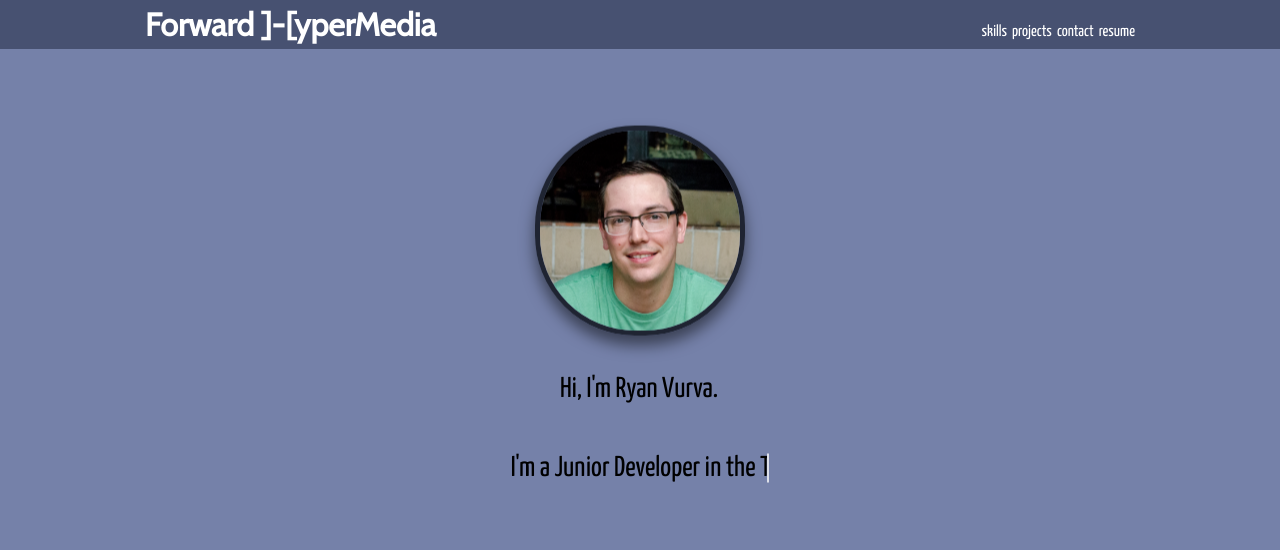
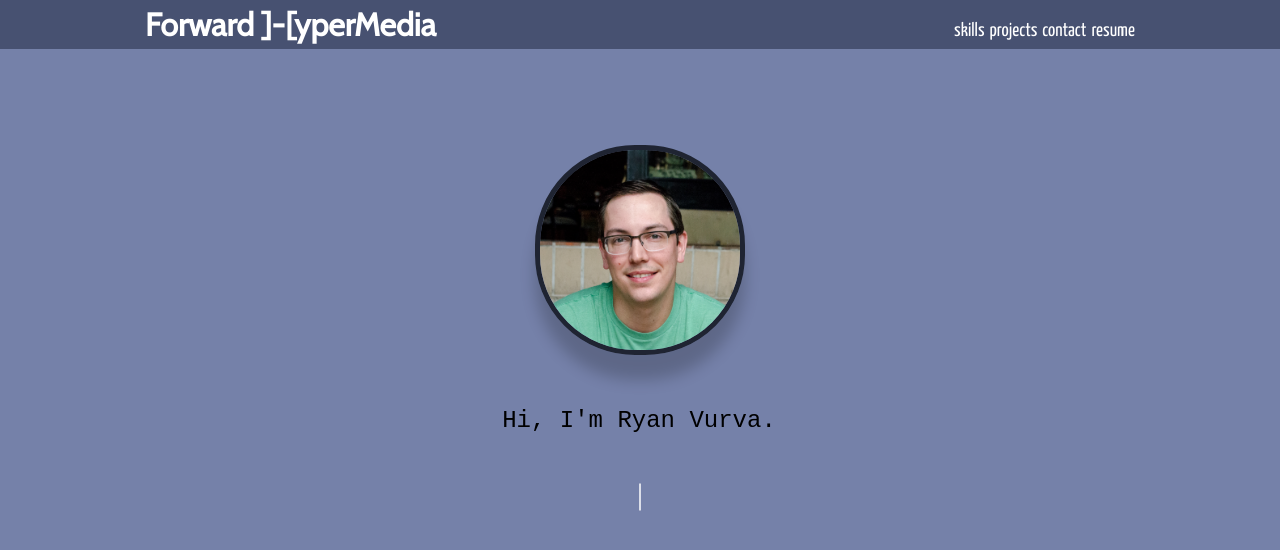
Before and after one commit to ryanvurva/portfolio-3, a React app: page / in a window 1280 px wide. Shown: the top 550 px of the page. Built offline with nearby package versions, Linux system fonts and the light colour scheme.

Commit message:
home page polished with some cool animations

```diff
--- a/src/components/Home.js
+++ b/src/components/Home.js
@@ -5,10 +5,11 @@ class Home extends Component {
   render () {
     return <div className='Home'>
       <div className='Hello'>
-        <img src={ryan} alt='ryan vurva' width='200px' height='200px' />
+        <img className='me' src={ryan} alt='ryan vurva' width='200px' height='200px' />
         <p className='line-1 anim-typewriter'>Hi, I'm Ryan Vurva.</p>
-        <p className='line-2 anim-typewriter-2'>I'm a Junior Developer in the Tampa Bay Area.</p>
-        {/* <a href='#' className='fancy-btn'>Would you like to know more?</a> */}
+        <p className='line-2 anim-typewriter-2'>I'm a Junior Developer</p>
+        <p className='line-3 anim-typewriter-3'>in the Tampa Bay Area.</p>
+        <a href='#' className='fancy-btn'>Would you like to know more?</a>
       </div>
     </div>
   }
--- a/src/styles/_utility.scss
+++ b/src/styles/_utility.scss
@@ -1,8 +1,8 @@
-@import url('https://fonts.googleapis.com/css?family=Cabin|Yanone+Kaffeesatz');
-
+@import url('https://fonts.googleapis.com/css?family=Anonymous+Pro|Cabin|Yanone+Kaffeesatz');
 $base-text-size: 16px;
 $base-font-family: 'Yanone Kaffeesatz', sans-serif;
 $title-font-family: 'Cabin', sans-serif;
+$typewriter-font: 'Anonymous Pro', monospace;
 $theme-color: hsl(226, 23%, 36%);
 
 // Remove the browsers built-in styling for lists elements.
--- /dev/null
+++ b/src/styles/home.scss
@@ -0,0 +1,215 @@
+@import 'utility';
+
+.Home {
+  margin: 10em auto;
+  height: 100%;
+  min-height: 90vh;
+  max-width: 1000px;
+  background-color: lighten($theme-color, 20%);
+
+  .Hello {
+    display: flex;
+    justify-content: center;
+    flex-direction: column;
+    align-items: center;
+    margin-top: 5em;
+    // padding-top: 3em;
+    // padding-left: 3em;
+    animation: bounce-in-top 1.1s 1s both;
+
+    @keyframes bounce-in-top {
+      0% {
+        transform: translateY(-500px);
+        animation-timing-function: ease-in;
+        opacity: 0;
+      }
+      38% {
+        transform: translateY(0);
+        animation-timing-function: ease-out;
+        opacity: 1;
+      }
+      55% {
+        transform: translateY(-65px);
+        animation-timing-function: ease-in;
+      }
+      72% {
+        transform: translateY(0);
+        animation-timing-function: ease-out;
+      }
+      81% {
+        transform: translateY(-28px);
+        -webkit-animation-timing-function: ease-in;
+      }
+      90% {
+        transform: translateY(0);
+        animation-timing-function: ease-out;
+      }
+      95% {
+        transform: translateY(-8px);
+        animation-timing-function: ease-in;
+      }
+      100% {
+        transform: translateY(0);
+        animation-timing-function: ease-out;
+      }
+    }
+
+    img {
+      border: thick solid darken($theme-color, 20%);
+      border-radius: 100px;
+      animation: float 6s ease-in-out infinite;
+      animation-delay: 2s;
+
+      @keyframes float {
+	      0% {
+		      box-shadow: 0 5px 15px 0px rgba(0,0,0,0.6);
+		      transform: translatey(0px);
+	      }
+	      50% {
+	      	box-shadow: 0 25px 15px 0px rgba(0,0,0,0.2);
+		      transform: translatey(-15px);
+	      }
+	      100% {
+		      box-shadow: 0 5px 15px 0px rgba(0,0,0,0.6);
+		      transform: translatey(0px);
+	      }
+      }
+    }
+
+    .line-1{
+      position: relative;
+      top: 50%;
+      width: 12em;
+      margin: 50px auto;
+      border-right: 2px solid rgba(255,255,255,.75);
+      font-size: 150%;
+      font-family: 'Share Tech Mono', monospace;
+      text-align: center;
+      white-space: nowrap;
+      overflow: hidden;
+      transform: translateY(-50%);
+    }
+
+    .anim-typewriter{
+      visibility: hidden;
+      animation: typewriter 1s steps(20) 1s 1 normal both,
+        blinkTextCursor 500ms steps(20) 4 normal;
+        animation-fill-mode: forwards;
+        animation-delay: 3s;
+    }
+    @keyframes typewriter{
+      from{width: 0; visibility: visible;}
+      to{width: 12em; visibility: visible;}
+    }
+    @keyframes blinkTextCursor{
+      from{border-right-color: rgba(255,255,255,.75);}
+      to{border-right-color: transparent;}
+    }
+
+    .line-2{
+      position: relative;
+      top: 50%;
+      width: 14em;
+      margin: 0 auto;
+      border-right: 2px solid rgba(255,255,255,.75);
+      font-size: 150%;
+      font-family: 'Share Tech Mono', monospace;
+      text-align: center;
+      white-space: nowrap;
+      overflow: hidden;
+      transform: translateY(-50%);
+    }
+
+    .anim-typewriter-2{
+      visibility: hidden;
+      animation: typewriter-2 1.8s steps(30) 1s 1 normal both,
+        blinkTextCursor-2 500ms steps(30) 4 normal;
+        animation-fill-mode: forwards;
+        animation-delay: 5s;
+    }
+    @keyframes typewriter-2{
+      from{width: 0; visibility: visible;}
+      to{width: 14em; visibility: visible;}
+    }
+    @keyframes blinkTextCursor-2{
+      from{border-right-color: rgba(255,255,255,.75);}
+      to{border-right-color: transparent;}
+    }
+
+    .line-3{
+      position: relative;
+      top: 50%;
+      width: 14em;
+      margin: 0 auto;
+      border-right: 2px solid rgba(255,255,255,.75);
+      font-size: 150%;
+      font-family: 'Share Tech Mono', monospace;
+      text-align: center;
+      white-space: nowrap;
+      overflow: hidden;
+      transform: translateY(-50%);
+    }
+
+    .anim-typewriter-3{
+      visibility: hidden;
+      animation: typewriter-3 1.8s steps(30) 1s 1 normal both,
+        blinkTextCursor-3 500ms steps(30) infinite normal;
+        animation-fill-mode: forwards;
+        animation-delay: 7s;
+    }
+    @keyframes typewriter-3{
+      from{width: 0; visibility: visible;}
+      to{width: 14em; visibility: visible;}
+    }
+    @keyframes blinkTextCursor-3{
+      from{border-right-color: rgba(255,255,255,.75);}
+      to{border-right-color: transparent;}
+    }
+
+    .fancy-btn{
+      display:inline-block;
+      position:relative;
+      padding:10px 20px;
+      border:2px solid #fda;
+      color:#fda;
+      font-family:'Cabin', sans-serif;
+      font-style:italic;
+      font-size:15px;
+      text-decoration:none;
+      margin:70px auto;
+      transition: color 0.4s;
+      // visibility: hidden;
+      opacity: 0;
+      animation: appear 1s 1 ease-in-out;
+      animation-fill-mode: forwards;
+      animation-delay: 8s;
+
+      @keyframes appear {
+        from {opacity: 0};
+        to {opacity: 1};
+      }
+    }
+    .fancy-btn:after{
+      content:" ";
+      border:2px solid rgba(0,0,0,0);
+      display:inline-block;
+      width:100%;
+      height:100%;
+      position:absolute;
+      top:0;
+      left:0;
+      right:0;
+      bottom:0;
+      margin:auto;
+      transition:all 0.4s;
+    }
+    .fancy-btn:hover{
+      color:#eee
+    }
+    .fancy-btn:hover:after{
+      border:2px solid #fda;
+      width: calc(100% - 10px);
+      height: calc(100% + 10px);
+    }
+  }
+}
--- a/src/styles/navbar.scss
+++ b/src/styles/navbar.scss
@@ -1,16 +1,20 @@
 @import 'utility';
 
 header {
+  position: fixed;
+  top: 0;
+  right: 0;
+  left: 0;
+  width: 100%;
+  z-index: 1;
   background-color: $theme-color;
   // display: flex;
   // justify-content: space-around;
 }
 
 .Navbar {
-  // position: absolute;
-  // z-index: 0;
   // margin-top: 100px;
-  margin: auto;
+  margin: 0 auto;
   // background-color: $theme-color;
   max-width: 1000px;
   display: flex;
@@ -34,20 +38,24 @@ header {
   }
 
   .Links {
-    // flex-wrap: wrap;
 
     a {
-      // font-size: 1.3em;
       margin-right: 5px;
-      text-decoration: none;
-      color: white;
-      // border: thin solid #ccc;
-      // border-radius: 2px;
-      // padding: 1px;
-      // background-color: darken($theme-color, 10%);
+      font-size: 1.2em;
 
+      &:link,
+      &:visited {
+        text-decoration: none;
+        color: white;
+      }
+
+      &:focus,
       &:hover {
         color: lighten($theme-color, 30%);
+      }
+
+      &:active {
+        color: lighten($theme-color, 10%);
       }
     }
   }
--- a/src/styles/screen.scss
+++ b/src/styles/screen.scss
@@ -2,6 +2,7 @@
 
 @import 'utility';
 @import 'navbar';
+@import 'home';
 
 html {
   @include full-height;
@@ -16,147 +17,3 @@ body {
 .App {
 
 }
-
-.Home {
-  margin: 0 auto;
-  height: 100%;
-  min-height: 90vh;
-  max-width: 1000px;
-  // background-image: url('../images/Ryan.jpg');
-  // background-position: center;
-  // background-repeat: no-repeat;
-  // background-size: cover;
-  background-color: lighten($theme-color, 20%);
-
-  .Hello {
-    display: flex;
-    justify-content: center;
-    flex-direction: column;
-    align-items: center;
-    margin-top: 5em;
-    // padding-top: 3em;
-    // padding-left: 3em;
-
-    img {
-      border: thick solid darken($theme-color, 20%);
-      border-radius: 100px;
-      animation: float 6s ease-in-out infinite;
-
-      @keyframes float {
-	      0% {
-		      box-shadow: 0 5px 15px 0px rgba(0,0,0,0.6);
-		      transform: translatey(0px);
-	      }
-	      50% {
-	      	box-shadow: 0 25px 15px 0px rgba(0,0,0,0.2);
-		      transform: translatey(-15px);
-	      }
-	      100% {
-		      box-shadow: 0 5px 15px 0px rgba(0,0,0,0.6);
-		      transform: translatey(0px);
-	      }
-      }
-    }
-
-    .line-1{
-      position: relative;
-      top: 50%;
-      width: 6em;
-      margin: 50px auto;
-      border-right: 2px solid rgba(255,255,255,.75);
-      font-size: 180%;
-      text-align: center;
-      white-space: nowrap;
-      overflow: hidden;
-      transform: translateY(-50%);
-    }
-
-    .anim-typewriter{
-      visibility: hidden;
-      animation: typewriter 1s steps(44) 1s 1 normal both,
-        blinkTextCursor 500ms steps(44) 7 normal;
-        animation-fill-mode: forwards;
-    }
-    @keyframes typewriter{
-      from{width: 0; visibility: visible;}
-      to{width: 6em; visibility: visible;}
-    }
-    @keyframes blinkTextCursor{
-      from{border-right-color: rgba(255,255,255,.75);}
-      to{border-right-color: transparent;}
-    }
-
-    .line-2{
-      position: relative;
-      top: 50%;
-      width: 14em;
-      margin: 0 auto;
-      border-right: 2px solid rgba(255,255,255,.75);
-      font-size: 180%;
-      text-align: center;
-      white-space: nowrap;
-      overflow: hidden;
-      transform: translateY(-50%);
-    }
-
-    .anim-typewriter-2{
-      visibility: hidden;
-      animation: typewriter-2 2.3s steps(44) 1s 1 normal both,
-        blinkTextCursor-2 500ms steps(44) infinite normal;
-        animation-fill-mode: forwards;
-        animation-delay: 3.5s;
-    }
-    @keyframes typewriter-2{
-      from{width: 0; visibility: visible;}
-      to{width: 14em; visibility: visible;}
-    }
-    @keyframes blinkTextCursor-2{
-      from{border-right-color: rgba(255,255,255,.75);}
-      to{border-right-color: transparent;}
-    }
-
-    .fancy-btn{
-      display:inline-block;
-      position:relative;
-      padding:10px 20px;
-      border:2px solid #fda;
-      color:#fda;
-      font-family:'Cabin', sans-serif;
-      font-style:italic;
-      font-size:15px;
-      text-decoration:none;
-      margin:70px auto;
-      transition: color 0.4s
-      // visibility: hidden;
-      // animation: appear 1s 1 ease;
-      // animation-fill-mode: forwards;
-
-      // @keyframes appear {
-      //   from {visibility: hidden;};
-      //   to {visibility: visible;}
-      // }
-    }
-    .fancy-btn:after{
-      content:" ";
-      border:2px solid rgba(0,0,0,0);
-      display:inline-block;
-      width:100%;
-      height:100%;
-      position:absolute;
-      top:0;
-      left:0;
-      right:0;
-      bottom:0;
-      margin:auto;
-      transition:all 0.4s;
-    }
-    .fancy-btn:hover{
-      color:#eee
-    }
-    .fancy-btn:hover:after{
-      border:2px solid #fda;
-      width: calc(100% - 10px);
-      height: calc(100% + 10px);
-    }
-  }
-}
```
